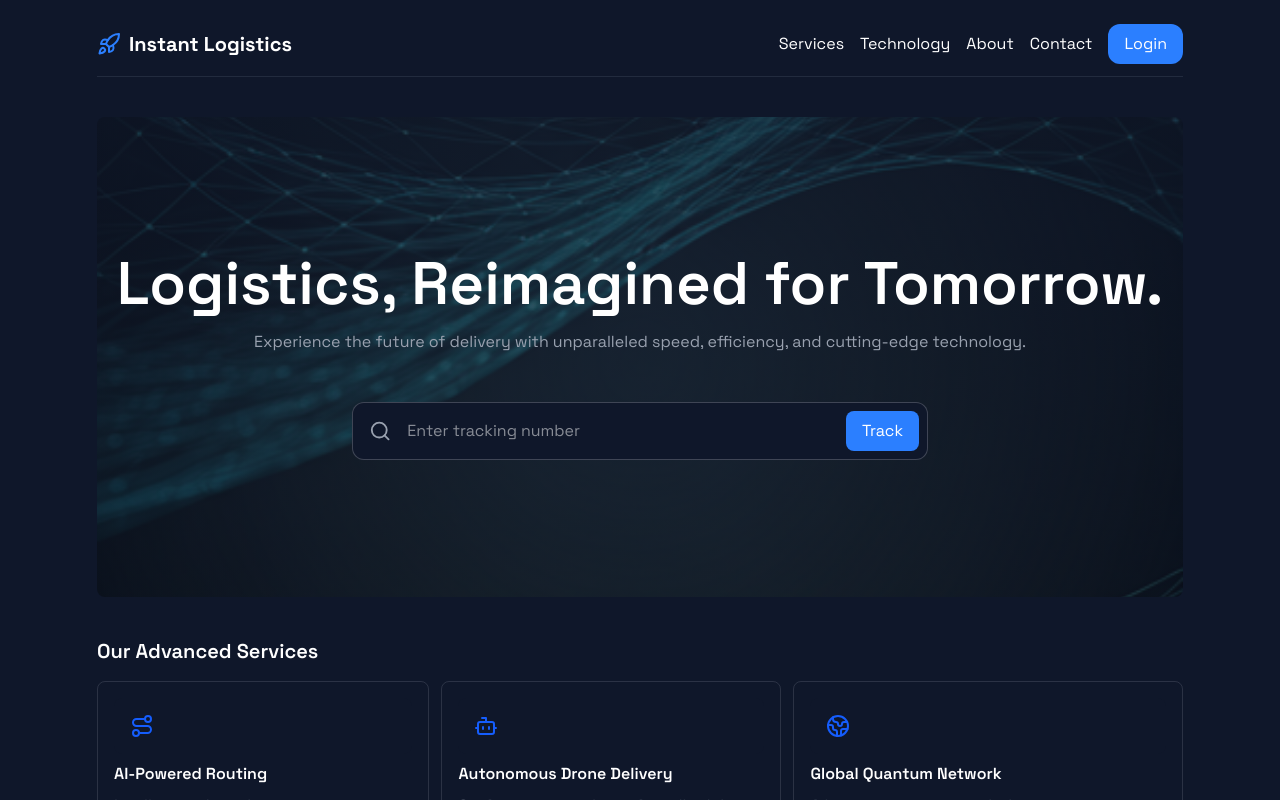
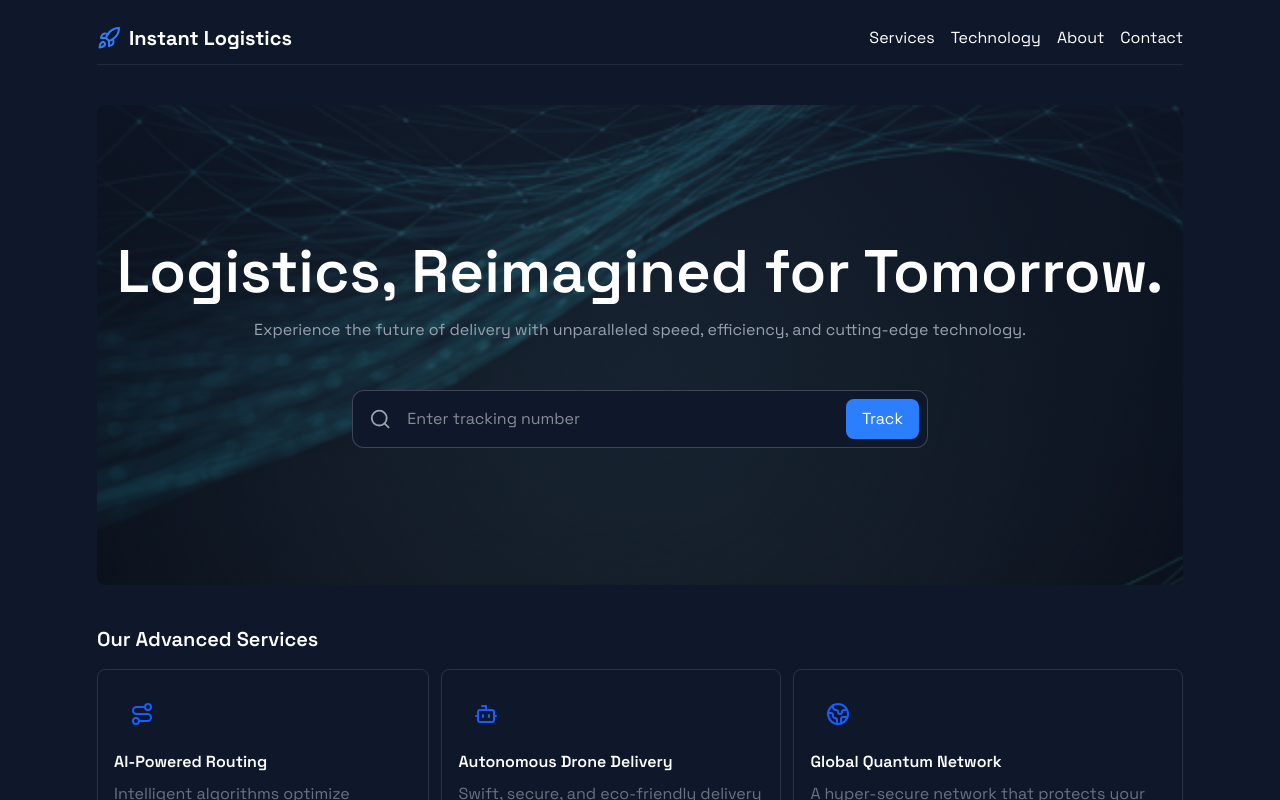
Before and after one commit to DennisDon678/instantlogistics, a Next.js app: page / in a window 1280 px wide. Shown: the top 800 px of the page. Built offline with nearby package versions, Linux system fonts and the light colour scheme.

Commit message:
feat: add header component with navigation and logo

```diff
--- a/app/_components/landingpage/header.tsx
+++ b/app/_components/landingpage/header.tsx
@@ -40,7 +40,6 @@ function Header() {
               {navigation.name}
             </Link>
           ))}
-          <button className='bg-blue-500 text-white px-4 py-2 rounded-xl cursor-not-allowed'>Login</button>
         </div>
       </div>
     </div>
```
